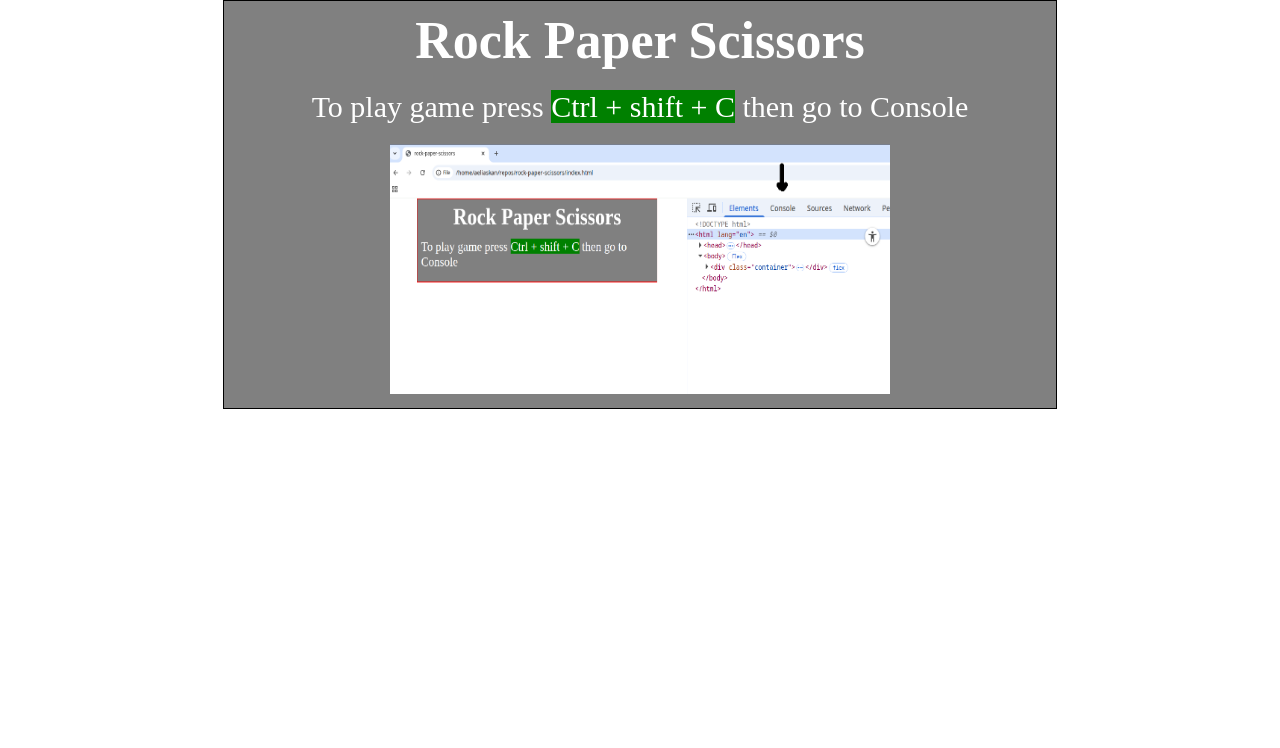
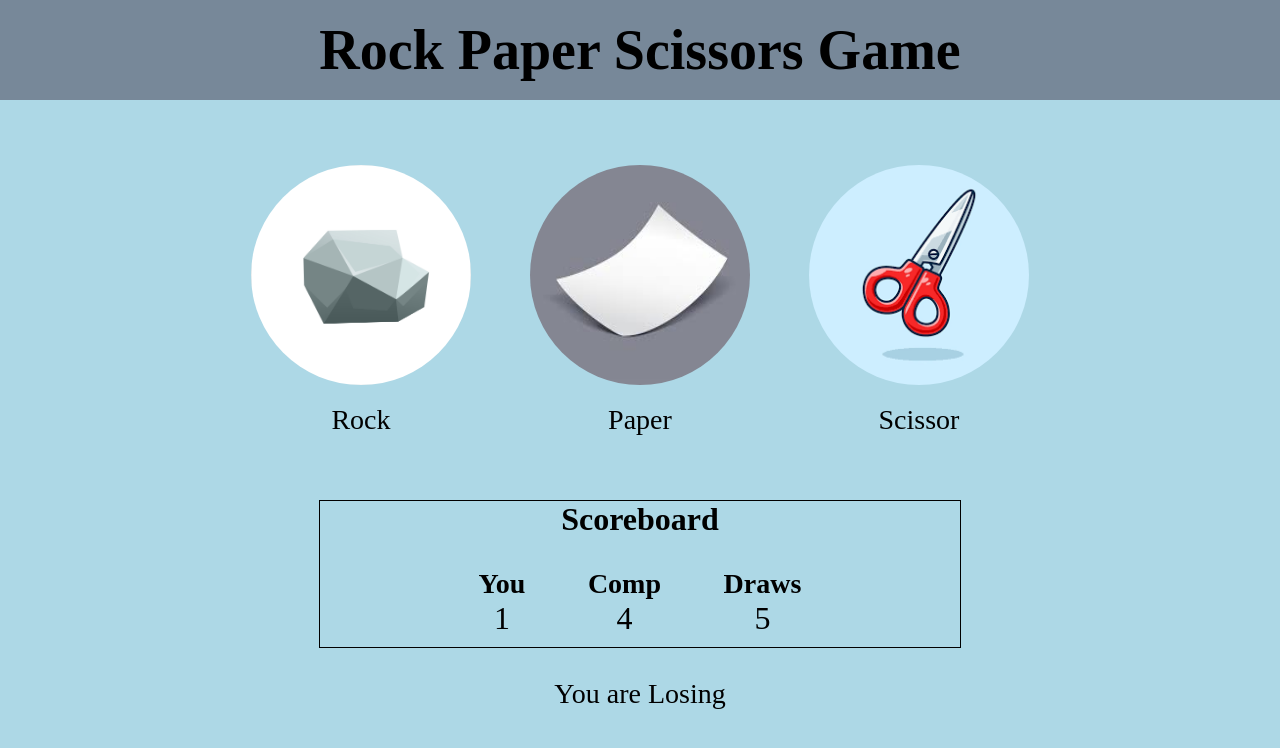
Before and after one commit to aelias-kan/rock-paper-scissors, a plain HTML site: page index.html in a window 1280 px wide. Drawn offline with Linux system fonts and the light colour scheme.

Commit message:
setup GUI for the game
setup a gui for rps with three image buttons and a scoreboard and a message

```diff
--- a/index.html
+++ b/index.html
@@ -8,7 +8,45 @@
     <title>rock-paper-scissors</title>
 </head>
 <body>
-    <div class="container">
+    <div class="header">
+        <h1>Rock Paper Scissors Game</h1>
+    </div>
+    <div class="main">
+        <div class="rock">
+            <img width="220px" height="220px" src="images/Rock.jpg">
+            <p>Rock</p>
+        </div>
+        <div class="paper">
+            <img width="200px" height="200px" src="images/paper.jpeg">
+            <p>Paper</p>
+        </div>
+        <div class="scissor">
+            <img width="220px" height="220px" src="images/Scissor.png">
+            <p>Scissor</p>
+        </div>
+    </div>
+    <div class="scoreBoard">
+        <h2>Scoreboard</h2>
+        <div class="score">
+        <div class="You">
+            <h3>You</h3>
+            <p>1</p>
+        </div>
+        <div class="comp">
+            <h3>Comp</h3>
+            <p>4</p>
+        </div>
+        <div class="draw">
+            <h3>Draws</h3>
+            <p>5</p>
+        </div>
+        </div>
+    </div>
+    <div class="Message">
+        <p>You are Losing</p>
+    </div>
+
+    <!-- <div class="container">
         <h1>
             Rock Paper Scissors
         </h1>
@@ -16,6 +54,6 @@
         <div>
             <img src="console1.png" width="500px" height="250px">
         </div>
-    </div>
+    </div> -->
 </body>
 </html>
--- a/style.css
+++ b/style.css
@@ -3,36 +3,87 @@
     margin: 0;
     padding: 0;
 }
-body{
-    display: flex;
-    justify-content: center;
-}
-.container
+
+body
 {
     display: flex;
     flex-direction: column;
     align-items: center;
-    justify-content: center;
-    width: 65%;
-    height: 40%;
-    border: 1px solid black;
-    background-color: grey;
+    background-color: lightblue;
 }
 
-h1{
-    color: white;
-    font-size: 52px;
-    margin: 10px;
+.header{
+    background-color: lightslategray;
+    width: 100%;
+    height: 100px;
+    display: flex;
+    align-items: center;
+    justify-content: center;
+    font-size: 28px;
 }
-p
+
+.main
 {
-    color: white;
-    font-size: 30px;
-    margin: 10px;
+    width: 70%;
+    height: 400px;
+    display: flex;
+    align-items: center;
+    justify-content: space-evenly;
 }
-span{
-    background-color: green;
+.main img
+{
+    width: 220px;
+    height: 220px;
+    border-radius: 50%;
 }
-img{
-    margin: 10px;
+
+.main img:hover
+{
+ border: 2px solid black;
+ box-shadow: 5px 5px 5px 1px rgb(0 0 0 / 14%);
 }
+
+.main p{
+    margin-top: 15px;
+    font-size: 28px;
+    text-align: center;
+}
+.scoreBoard
+{
+    border: 1px solid black;
+    width: 50%;
+    display: flex;
+    align-items: center;
+    justify-content: space-evenly;
+    flex-direction: column;
+}
+.scoreBoard h2
+{
+    font-size: 32px;
+    margin-bottom: 10px;
+}
+.score{
+   width: 70%;
+    display: flex;
+    align-items: center;
+    justify-content: space-evenly;
+    margin-top: 20px;
+    margin-bottom: 10px;
+}
+.score p {
+    font-size: 32px;
+    text-align: center;
+}
+.scoreBoard h3{
+   font-size: 28px;
+}
+
+.Message
+{
+    width: 70%;
+    display: flex;
+   font-size: 28px;
+   text-align: center;
+   margin-top: 30px;
+   justify-content: center;
+}
```
Also changed, not shown: images/Rock.jpg (added), images/Scissor.png (added), images/paper.jpeg (added).
